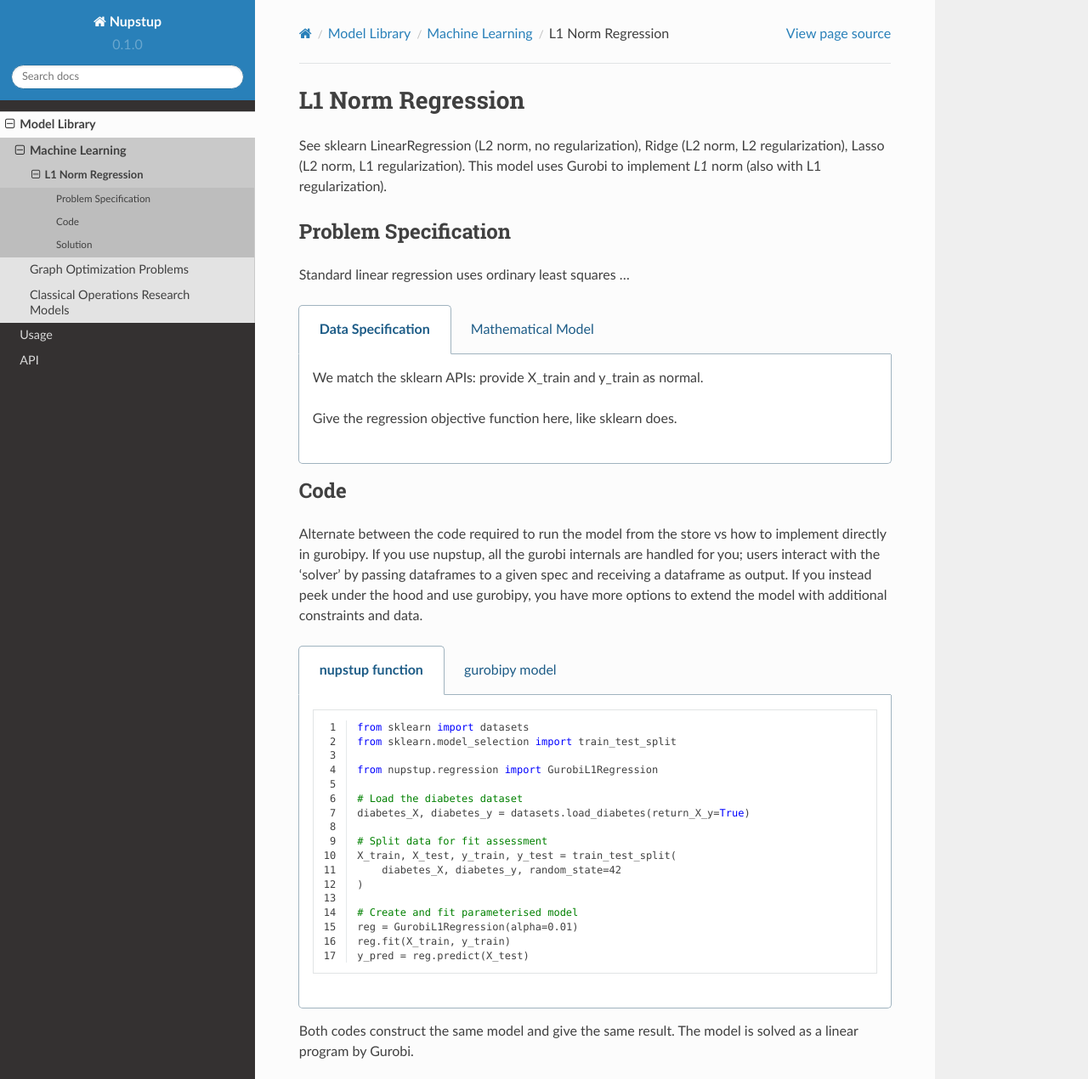
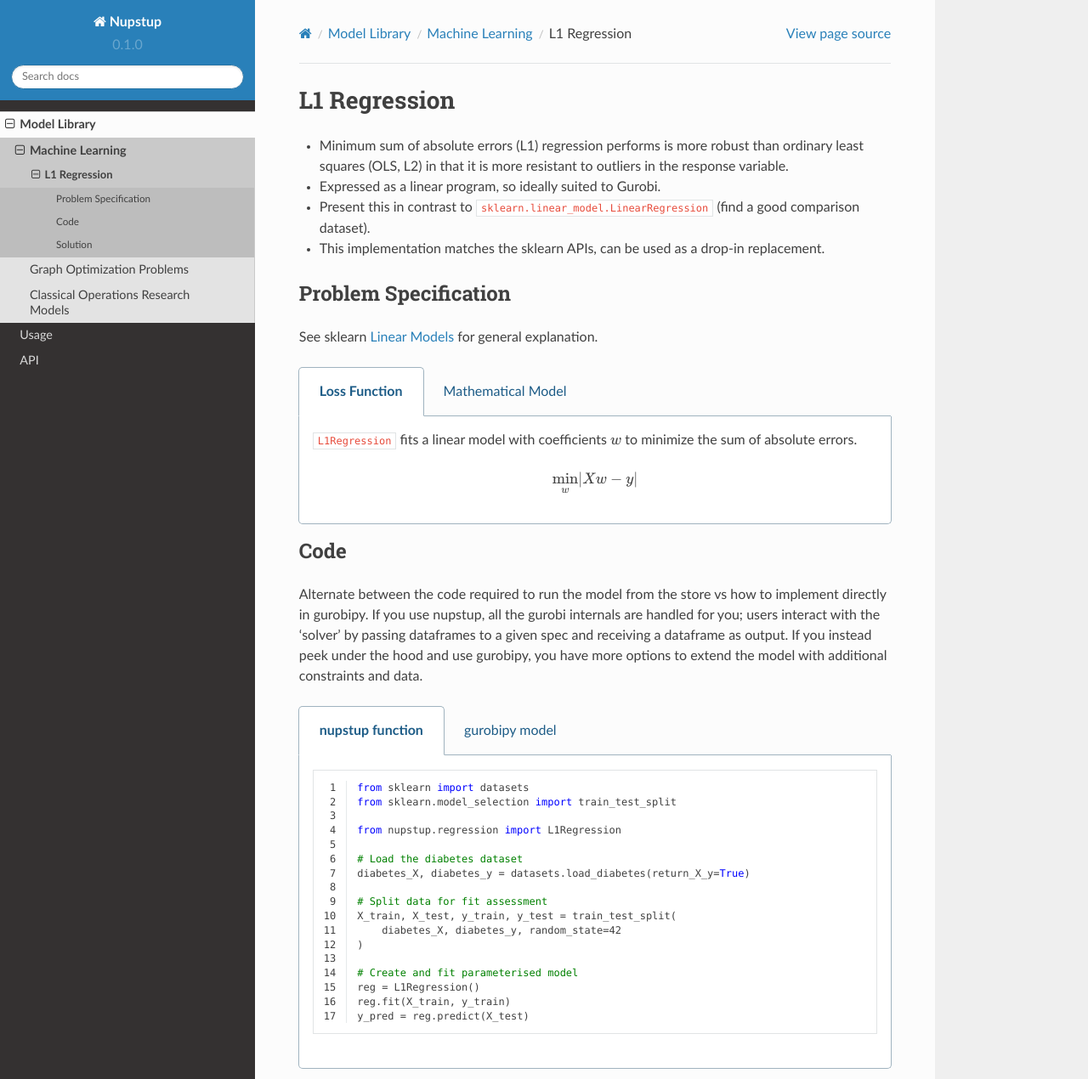
Before and after one commit to Gurobi/gurobi-optimods, a Sphinx documentation site: the page built from docs/source/library/machine-learning/l1_regression.rst, in a window 1280 px wide and 1400 px high, cut to the strip 0-1270 px from the top of the window. Shown: the whole strip at 85% size. Built offline with Sphinx 7.4.7 and the Read the Docs theme 2.0.0, drawn with Linux system fonts in a browser that asks for light colours; some of the changed text lies outside the part shown.

Commit message:
[#15] Add details for L1 regression
Add mathematical model and comparison points.
Remove regularization.

```diff
--- a/docs/examples/l1_regression_gurobipy.py
+++ b/docs/examples/l1_regression_gurobipy.py
@@ -14,7 +14,6 @@
 )
 
 # Metadata about the input data
-alpha = 0.01
 records, n_features = X_train.shape
 
 # Create model
@@ -25,13 +24,8 @@
 # regularization weight).
 intercept = model.addVar(lb=-GRB.INFINITY, name="intercept")
 coeffs = np.array(model.addVars(n_features, lb=-GRB.INFINITY, name="coeff").values())
-abscoeff = np.array(model.addVars(n_features, name="abscoeff").values())
 pos_error = np.array(model.addVars(records, name="poserror").values())
 neg_error = np.array(model.addVars(records, name="negerror").values())
-
-for i in range(n_features):
-    model.addConstr(coeffs[i] <= abscoeff[i], name=f"poscoeff_{i}")
-    model.addConstr(coeffs[i] >= -abscoeff[i], name=f"negcoeff_{i}")
 
 # Create linear relationship with deviation variables
 relation = (X_train * coeffs).sum(axis=1) + intercept + pos_error - neg_error
@@ -41,8 +35,7 @@
 # Minimize L1 norm with regularisation term
 abs_error = pos_error + neg_error
 mean_abs_error = abs_error.sum() / records
-regularization = abscoeff.sum()
-model.setObjective(mean_abs_error + alpha * regularization, sense=GRB.MINIMIZE)
+model.setObjective(mean_abs_error, sense=GRB.MINIMIZE)
 
 # Optimize to fit coefficients
 model.optimize()
--- a/docs/examples/l1_regression_nupstup.py
+++ b/docs/examples/l1_regression_nupstup.py
@@ -1,7 +1,7 @@
 from sklearn import datasets
 from sklearn.model_selection import train_test_split
 
-from nupstup.regression import GurobiL1Regression
+from nupstup.regression import L1Regression
 
 # Load the diabetes dataset
 diabetes_X, diabetes_y = datasets.load_diabetes(return_X_y=True)
@@ -12,6 +12,6 @@
 )
 
 # Create and fit parameterised model
-reg = GurobiL1Regression(alpha=0.01)
+reg = L1Regression()
 reg.fit(X_train, y_train)
 y_pred = reg.predict(X_test)
--- a/docs/source/library/machine-learning/l1_regression.rst
+++ b/docs/source/library/machine-learning/l1_regression.rst
@@ -1,24 +1,38 @@
-L1 Norm Regression
-==================
+L1 Regression
+=============
 
-See sklearn LinearRegression (L2 norm, no regularization), Ridge (L2 norm, L2 regularization), Lasso (L2 norm, L1 regularization). This model uses Gurobi to implement *L1* norm (also with L1 regularization).
+- Minimum sum of absolute errors (L1) regression performs is more robust than ordinary least squares (OLS, L2) in that it is more resistant to outliers in the response variable.
+- Expressed as a linear program, so ideally suited to Gurobi.
+- Present this in contrast to :code:`sklearn.linear_model.LinearRegression` (find a good comparison dataset).
+- This implementation matches the sklearn APIs, can be used as a drop-in replacement.
 
 Problem Specification
 ---------------------
 
-Standard linear regression uses ordinary least squares ...
+See sklearn `Linear Models <https://scikit-learn.org/stable/modules/linear_model.html>`_ for general explanation.
 
 .. tabs::
 
-    .. tab:: Data Specification
+    .. tab:: Loss Function
 
-        We match the sklearn APIs: provide X_train and y_train as normal.
+        :code:`L1Regression` fits a linear model with coefficients :math:`w` to minimize the sum of absolute errors.
 
-        Give the regression objective function here, like sklearn does.
+        .. math::
+
+            \min_w \lvert Xw - y \rvert
 
     .. tab:: Mathematical Model
 
-        Show the full LP implementation needed to get around all the absolute values.
+        To model the L1 regression loss function using linear programming, we need to introduce a number of auxiliary variables. Here :math:`I` is the set of data points and :math:`J` the set of fields. Response values :math:`y_i` are predicted from predictor values :math:`x^j_i` by fitting coefficients :math:`w^j`. To handle the absolute value, non-negative variables :math:`u_i` and :math:`v_i` are introduced.
+
+        .. math::
+
+            \begin{alignat}{2}
+            \min \quad        & \sum_i u_i + v_i \\
+            \mbox{s.t.} \quad & \sum_j w^j x^j_i + u_i - v_i = y_i \quad & \forall i \in I \\
+                              & u_i, v_i \ge 0                     \quad & \forall i \in I \\
+                              & w^j \,\, \text{free}               \quad & \forall j \in J \\
+            \end{alignat}
 
 Code
 ----
```
Also changed, not shown: other parts of docs/source/library/machine-learning/l1_regression.rst (+18 -18 lines), 1 other file.
